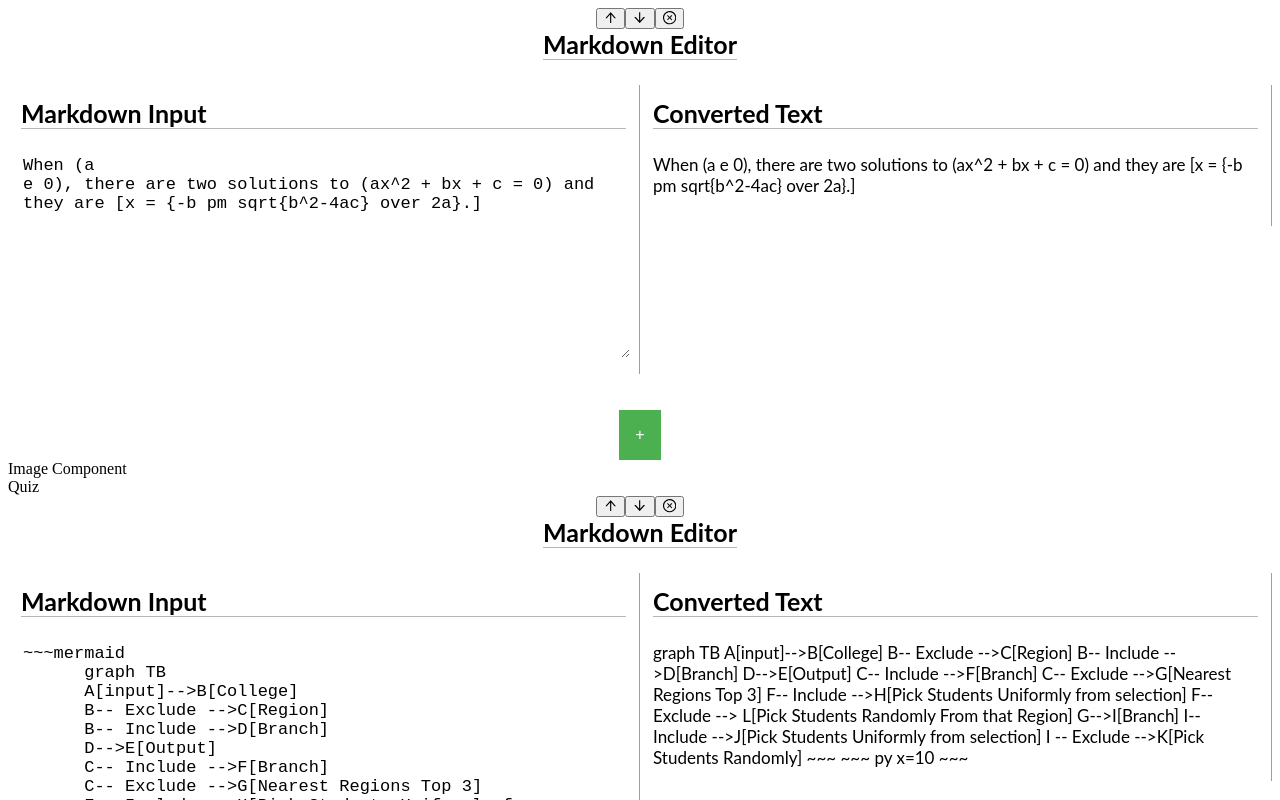
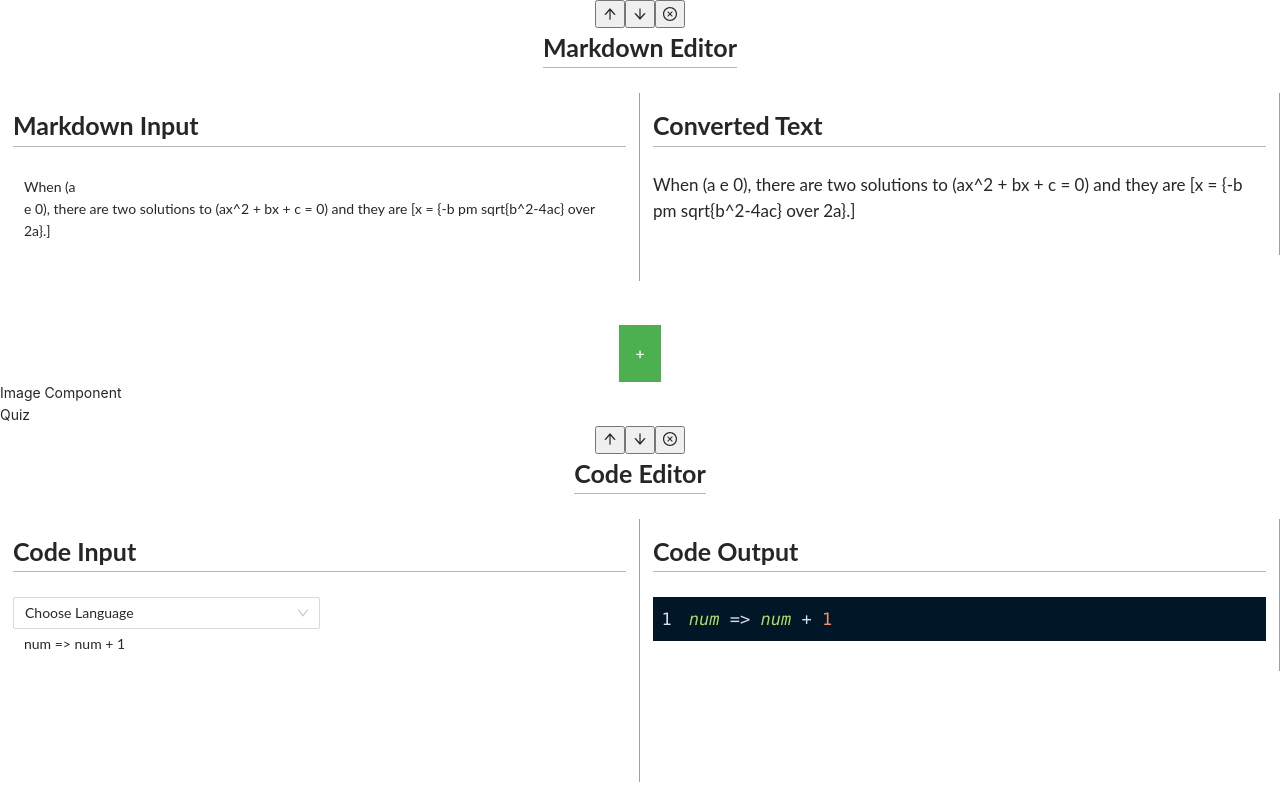
Before and after one commit to Souro-23/CC-Component, a React (Create React App) app: page / in a window 1280 px wide. Shown: the top 800 px of the page. Built offline with nearby package versions, Linux system fonts and the light colour scheme.

Commit message:
code block work

```diff
--- a/package.json
+++ b/package.json
@@ -7,6 +7,7 @@
     "@testing-library/jest-dom": "^5.11.9",
     "@testing-library/react": "^11.2.5",
     "@testing-library/user-event": "^12.8.3",
+    "antd": "^4.15.1",
     "mermaid": "^8.9.2",
     "react": "^17.0.1",
     "react-dom": "^17.0.1",
--- a/src/App.js
+++ b/src/App.js
@@ -1,17 +1,17 @@
 import "./styles.css";
 import React from "react";
 import Root from "./Components/Root/Root";
-
-
+import "antd/dist/antd.css";
 
 var components = [
   {
     type: "md",
-    content: "When \\(a \ne 0\\), there are two solutions to \(ax^2 + bx + c = 0\) and they are \[x = {-b \pm \sqrt{b^2-4ac} \over 2a}.\]"
+    content:
+      "When \\(a \ne 0\\), there are two solutions to (ax^2 + bx + c = 0) and they are [x = {-b pm sqrt{b^2-4ac} over 2a}.]",
   },
   {
     type: "image",
-    src: "This is image"
+    src: "This is image",
   },
   {
     type: "md",
@@ -33,16 +33,10 @@ var components = [
     ~~~ py
     x=10
     ~~~
-    `
-  }
+    `,
+  },
 ];
 
-
-
 export default function App() {
-
-
-  return (
-    <Root/>
-  );
+  return <Root />;
 }
--- a/src/Components/AddComponent/AddComponent.js
+++ b/src/Components/AddComponent/AddComponent.js
@@ -6,9 +6,10 @@ const AddComponent = ({ onAddComponent, index }) => {
     <div class={classes.hoverMenu}>
       <button class={classes.hoverMenu__Btn}>+</button>
       <div class={classes.hoverMenu__Content}>
-        <a onClick={() => onAddComponent(index,"md")}>Markdown</a>
-        <a onClick={() => onAddComponent(index,"image")}>Image</a>
-        <a onClick={() => onAddComponent(index,"quiz")}>Quiz</a>
+        <a onClick={() => onAddComponent(index, "md")}>Markdown</a>
+        <a onClick={() => onAddComponent(index, "image")}>Image</a>
+        <a onClick={() => onAddComponent(index, "quiz")}>Quiz</a>
+        <a onClick={() => onAddComponent(index, "codeBlock")}>Code Block</a>
       </div>
     </div>
   );
--- /dev/null
+++ b/src/Components/CodeBlock/CodeBlock.js
@@ -0,0 +1,96 @@
+import React, { useContext, useState } from "react";
+import SyntaxHighlighter from "react-syntax-highlighter";
+import AddComponent from "../AddComponent/AddComponent";
+import { subtopicContext } from "../Root/Root";
+import { Input, Select } from "antd";
+import { nightOwl } from "react-syntax-highlighter/dist/esm/styles/hljs";
+import { dark } from "react-syntax-highlighter/dist/esm/styles/prism";
+import classes from "./CodeBlock.module.css";
+import {
+  ArrowUpOutlined,
+  ArrowDownOutlined,
+  CloseCircleOutlined,
+} from "@ant-design/icons";
+import { programmingLanguages } from "./languageOptions";
+const { TextArea } = Input;
+
+const UP = -1;
+const DOWN = 1;
+
+export default function CodeBlock({ component, index }) {
+  // const codeString = 'print("Hello World")';
+
+  const {
+    subtopic,
+    changeSubtopic,
+    handleMove,
+    RemoveComponent,
+    addComponent,
+  } = useContext(subtopicContext);
+
+  const [language, setLanguage] = useState("");
+  const changeContent = (e) => {
+    changeSubtopic(index, e.target.value, "codeBlock");
+  };
+
+  const chooseLanguage = (value) => {
+    setLanguage(value);
+  };
+
+  return (
+    <div className={classes.codeBlock}>
+      <div style={{ display: "flex", justifyContent: "end" }}>
+        <button onClick={() => handleMove(index, UP)}>
+          <ArrowUpOutlined />
+        </button>
+        <button onClick={() => handleMove(index, DOWN)}>
+          <ArrowDownOutlined />
+        </button>
+        <button onClick={() => RemoveComponent(index)}>
+          <CloseCircleOutlined />
+        </button>
+      </div>
+      <div className={classes.codeBlock__title}>Code Editor</div>
+      <div className={classes.codeBlock__editor}>
+        <div className={classes.codeBlock__input}>
+          <div className={classes.codeBlock__title}>Code Input</div>
+          <div>
+            <Input.Group compact className={classes.quizCorrectButton}>
+              <Select
+                onChange={chooseLanguage}
+                defaultValue='Choose Language'
+                style={{ width: "50%" }}>
+                {programmingLanguages.map((lang, index) => (
+                  <option key={index} value={lang}>
+                    {lang}
+                  </option>
+                ))}
+              </Select>
+            </Input.Group>
+          </div>
+          <TextArea
+            autoSize={{ minRows: 6 }}
+            bordered={false}
+            className={classes.codeBlock__input__textArea}
+            value={component.content}
+            onChange={changeContent}></TextArea>
+        </div>
+        <div className={classes.codeBlock__output}>
+          <div className={classes.codeBlock__title}>Code Output</div>
+          <div className={classes.codeBlock__reactcodeBlock}>
+            <SyntaxHighlighter
+              language={language}
+              style={nightOwl}
+              showLineNumbers
+              wrapLongLines={true}>
+              {component.content}
+            </SyntaxHighlighter>
+          </div>
+        </div>
+      </div>
+      <br></br>
+      <br></br>
+      <AddComponent onAddComponent={addComponent} index={index} />
+    </div>
+  );
+}
--- /dev/null
+++ b/src/Components/CodeBlock/CodeBlock.module.css
@@ -0,0 +1,45 @@
+.codeBlock {
+  width: 100%;
+  height: 100%;
+  display: flex;
+  flex-direction: column;
+  align-items: center;
+}
+
+.codeBlock__title {
+  font-size: 25px;
+  font-weight: 700;
+  font-family: "Lato", sans-serif;
+  margin-bottom: 1em;
+  border-bottom: 1px solid rgba(15, 15, 15, 0.3);
+}
+
+.codeBlock__editor {
+  width: 100%;
+  height: 100%;
+  display: flex;
+}
+
+.codeBlock__input,
+.codeBlock__output {
+  width: 50%;
+  height: 100%;
+  padding: 13px;
+  border-right: 1.5px solid rgba(15, 15, 15, 0.4);
+  font-family: "Lato", sans-serif;
+}
+
+.codeBlock__input__textArea {
+  width: 100%;
+  border: none;
+  outline: none;
+  font-size: 17px;
+  overflow: hidden;
+}
+
+.codeBlock__reactcodeBlock {
+  width: 100%;
+  height: 100%;
+  border: none;
+  font-size: 17px;
+}
--- /dev/null
+++ b/src/Components/CodeBlock/languageOptions.js
@@ -0,0 +1,192 @@
+export const programmingLanguages = [
+  "oneC (1c)",
+  "abnf",
+  "accesslog",
+  "actionscript",
+  "ada",
+  "angelscript",
+  "apache",
+  "applescript",
+  "arcade",
+  "arduino",
+  "armasm",
+  "asciidoc",
+  "aspectj",
+  "autohotkey",
+  "autoit",
+  "avrasm",
+  "awk",
+  "axapta",
+  "bash",
+  "basic",
+  "bnf",
+  "brainfuck",
+  "cLike (c-like)",
+  "c",
+  "cal",
+  "capnproto",
+  "ceylon",
+  "clean",
+  "clojureRepl (clojure-repl)",
+  "clojure",
+  "cmake",
+  "coffeescript",
+  "coq",
+  "cos",
+  "cpp",
+  "crmsh",
+  "crystal",
+  "csharp",
+  "csp",
+  "css",
+  "d",
+  "dart",
+  "delphi",
+  "diff",
+  "django",
+  "dns",
+  "dockerfile",
+  "dos",
+  "dsconfig",
+  "dts",
+  "dust",
+  "ebnf",
+  "elixir",
+  "elm",
+  "erb",
+  "erlangRepl (erlang-repl)",
+  "erlang",
+  "excel",
+  "fix",
+  "flix",
+  "fortran",
+  "fsharp",
+  "gams",
+  "gauss",
+  "gcode",
+  "gherkin",
+  "glsl",
+  "gml",
+  "go",
+  "golo",
+  "gradle",
+  "groovy",
+  "haml",
+  "handlebars",
+  "haskell",
+  "haxe",
+  "hsp",
+  "htmlbars",
+  "http",
+  "hy",
+  "inform7",
+  "ini",
+  "irpf90",
+  "isbl",
+  "java",
+  "javascript",
+  "jbossCli (jboss-cli)",
+  "json",
+  "juliaRepl (julia-repl)",
+  "julia",
+  "kotlin",
+  "lasso",
+  "latex",
+  "ldif",
+  "leaf",
+  "less",
+  "lisp",
+  "livecodeserver",
+  "livescript",
+  "llvm",
+  "lsl",
+  "lua",
+  "makefile",
+  "markdown",
+  "mathematica",
+  "matlab",
+  "maxima",
+  "mel",
+  "mercury",
+  "mipsasm",
+  "mizar",
+  "mojolicious",
+  "monkey",
+  "moonscript",
+  "n1ql",
+  "nginx",
+  "nim",
+  "nix",
+  "nodeRepl (node-repl)",
+  "nsis",
+  "objectivec",
+  "ocaml",
+  "openscad",
+  "oxygene",
+  "parser3",
+  "perl",
+  "pf",
+  "pgsql",
+  "phpTemplate (php-template)",
+  "php",
+  "plaintext",
+  "pony",
+  "powershell",
+  "processing",
+  "profile",
+  "prolog",
+  "properties",
+  "protobuf",
+  "puppet",
+  "purebasic",
+  "pythonRepl (python-repl)",
+  "python",
+  "q",
+  "qml",
+  "r",
+  "reasonml",
+  "rib",
+  "roboconf",
+  "routeros",
+  "rsl",
+  "ruby",
+  "ruleslanguage",
+  "rust",
+  "sas",
+  "scala",
+  "scheme",
+  "scilab",
+  "scss",
+  "shell",
+  "smali",
+  "smalltalk",
+  "sml",
+  "sqf",
+  "sql",
+  "stan",
+  "stata",
+  "step21",
+  "stylus",
+  "subunit",
+  "swift",
+  "taggerscript",
+  "tap",
+  "tcl",
+  "thrift",
+  "tp",
+  "twig",
+  "typescript",
+  "vala",
+  "vbnet",
+  "vbscriptHtml (vbscript-html)",
+  "vbscript",
+  "verilog",
+  "vhdl",
+  "vim",
+  "x86asm",
+  "xl",
+  "xml",
+  "xquery",
+  "yaml",
+  "zephir",
+];
--- a/src/Components/Markdown/Markdown.js
+++ b/src/Components/Markdown/Markdown.js
@@ -1,7 +1,11 @@
-import React, { useContext, useState, useEffect } from 'react'
+import React, { useContext, useState, useEffect } from "react";
 import { subtopicContext } from "../Root/Root";
 import ReactMarkdown from "react-markdown";
-import { ArrowUpOutlined, ArrowDownOutlined, CloseCircleOutlined } from '@ant-design/icons'
+import {
+  ArrowUpOutlined,
+  ArrowDownOutlined,
+  CloseCircleOutlined,
+} from "@ant-design/icons";
 import { InlineMath, BlockMath } from "react-katex";
 import math from "remark-math";
 import { Prism as SyntaxHighlighter } from "react-syntax-highlighter";
@@ -10,50 +14,66 @@ import classes from "./Markdown.module.css";
 // import editorContext from "./editorContext";
 import "katex/dist/katex.min.css";
 import AddComponent from "../AddComponent/AddComponent";
-import 'mermaid/dist/mermaid.min.js';
+import "mermaid/dist/mermaid.min.js";
+import { Input } from "antd";
+const { TextArea } = Input;
 
-
-const UP = -1
-const DOWN = 1
-
-
+const UP = -1;
+const DOWN = 1;
 
 export default function Markdown({ component, index }) {
-
-    const {subtopic, changeSubtopic, handleMove, RemoveComponent, addComponent} = useContext(subtopicContext)
-
+  const {
+    subtopic,
+    changeSubtopic,
+    handleMove,
+    RemoveComponent,
+    addComponent,
+  } = useContext(subtopicContext);
 
   const changeContent = (e) => {
-        changeSubtopic(index, e.target.value)
-    }
+    changeSubtopic(index, e.target.value, "md");
+  };
   const renderers = {
     inlineMath: ({ value }) => <InlineMath math={value} />,
     math: ({ value }) => <BlockMath math={value} />,
     code: ({ language, value }) => {
       if (value) {
-                if (language == 'mermaid')
-                    return <div className={language} children={value} />
-                return <SyntaxHighlighter style={dark} language={language} children={value} />
+        if (language === "mermaid")
+          return <div className={language} children={value} />;
+        return (
+          <SyntaxHighlighter
+            style={dark}
+            language={language}
+            children={value}
+          />
+        );
       }
-            return <div></div>
-        }
+      return <div></div>;
+    },
   };
   return (
     <div className={classes.markdown}>
-             <div style={{ display: 'flex', justifyContent: 'end' }}>
-                <button onClick={() => handleMove(index, UP)}><ArrowUpOutlined /></button>
-                <button onClick={() => handleMove(index, DOWN)}><ArrowDownOutlined /></button>
-                <button onClick={() => RemoveComponent(index)}><CloseCircleOutlined /></button>
+      <div style={{ display: "flex", justifyContent: "end" }}>
+        <button onClick={() => handleMove(index, UP)}>
+          <ArrowUpOutlined />
+        </button>
+        <button onClick={() => handleMove(index, DOWN)}>
+          <ArrowDownOutlined />
+        </button>
+        <button onClick={() => RemoveComponent(index)}>
+          <CloseCircleOutlined />
+        </button>
       </div>
       <div className={classes.markdown__title}>Markdown Editor</div>
       <div className={classes.markdown__editor}>
         <div className={classes.markdown__input}>
           <div className={classes.markdown__title}>Markdown Input</div>
-                    <textarea
-                        style={{ height: "200px" }}
+          <TextArea
+            autoSize={{ minRows: 4 }}
+            bordered={false}
             className={classes.markdown__input__textArea}
             value={component.content}
-                        onChange={changeContent}></textarea>
+            onChange={changeContent}></TextArea>
         </div>
         <div className={classes.markdown__output}>
           <div className={classes.markdown__title}>Converted Text</div>
@@ -66,8 +86,9 @@ export default function Markdown({ component, index }) {
           </div>
         </div>
       </div>
-            <br></br><br></br>
+      <br></br>
+      <br></br>
       <AddComponent onAddComponent={addComponent} index={index} />
     </div>
-    )
+  );
 }
--- a/src/Components/Root/Root.js
+++ b/src/Components/Root/Root.js
@@ -1,104 +1,121 @@
-import React, { useState } from 'react'
-import ImageSelector from '../AddImage/ImageSelector';
-import MarkdownEditor from '../Markdown/Markdown';
-import QuizCreator from '../Quiz/QuizEditor'
-
+import React, { useState } from "react";
+import ImageSelector from "../AddImage/ImageSelector";
+import CodeBlock from "../CodeBlock/CodeBlock";
+import MarkdownEditor from "../Markdown/Markdown";
+import QuizCreator from "../Quiz/QuizEditor";
 
 export const subtopicContext = React.createContext();
-const UP = -1
-const DOWN = 1
-
-
+const UP = -1;
+const DOWN = 1;
 
 export default function Root() {
+  const [subtopic, setSubtopic] = useState(components);
 
-    const [subtopic,setSubtopic] = useState(components)
-
-    const changeSubtopic=(index,content,type="md")=>{
-       const newSubtopic = subtopic.map((component, Index )=>{
-            if(index===Index)
-                return{
-                    type:type,
-                    content:content
-                }
-            return component
-        })
-        console.log(index,content,newSubtopic)
-        setSubtopic(newSubtopic)
-    }
+  const changeSubtopic = (index, content, type) => {
+    const newSubtopic = subtopic.map((component, Index) => {
+      if (index === Index)
+        return {
+          type: type,
+          content: content,
+        };
+      return component;
+    });
+    console.log(index, content, newSubtopic);
+    setSubtopic(newSubtopic);
+  };
 
   const addComponent = (index, type) => {
     // to add a new component in the array
     let MDComponent = {
       type: "md",
-          content: ""
+      content: "",
     };
-        let imageComponent={
-          type:"image",
-          src:""
-        }
-        let quizComponent={
-            type:"quiz",
-            quizData:""
-          }
-        let newSubtopic = subtopic
-        if(type==="md")
-            newSubtopic.splice(index+1 , 0, MDComponent);
-        if(type==="image")
-            newSubtopic.splice(index+1, 0, imageComponent);
-        if(type==="quiz")
-            newSubtopic.splice(index+1, 0, quizComponent);
-        console.log (newSubtopic)
+    let imageComponent = {
+      type: "image",
+      src: "",
+    };
+    let quizComponent = {
+      type: "quiz",
+      quizData: "",
+    };
+    let codeBlockComponent = {
+      type: "codeBlock",
+      content: "",
+    };
+    let newSubtopic = subtopic;
+    if (type === "md") newSubtopic.splice(index + 1, 0, MDComponent);
+    if (type === "image") newSubtopic.splice(index + 1, 0, imageComponent);
+    if (type === "quiz") newSubtopic.splice(index + 1, 0, quizComponent);
+    if (type === "codeBlock")
+      newSubtopic.splice(index + 1, 0, codeBlockComponent);
+    console.log(newSubtopic);
     setSubtopic([...newSubtopic]);
   };
   const handleMove = (position, direction) => {
-        if (position < 0)
-          throw new Error("Given item not found.")
-        else if ((direction === UP && position === 0) || (direction === DOWN && position === subtopic.length - 1))
-          return // canot move outside of array
-        const component = subtopic[position]
-        let newSubtopic = subtopic.filter((item, index) => index !== position)
-        newSubtopic.splice(position + direction, 0, component)
-        setSubtopic(newSubtopic)
-    }
+    if (position < 0) throw new Error("Given item not found.");
+    else if (
+      (direction === UP && position === 0) ||
+      (direction === DOWN && position === subtopic.length - 1)
+    )
+      return; // canot move outside of array
+    const component = subtopic[position];
+    let newSubtopic = subtopic.filter((item, index) => index !== position);
+    newSubtopic.splice(position + direction, 0, component);
+    setSubtopic(newSubtopic);
+  };
   const RemoveComponent = (position) => {
-        let newSubtopic = subtopic.filter((item, index) => index !== position)
-        setSubtopic(newSubtopic)
-    }
-
+    let newSubtopic = subtopic.filter((item, index) => index !== position);
+    setSubtopic(newSubtopic);
+  };
 
   return (
-        <subtopicContext.Provider value={{subtopic, changeSubtopic , addComponent,handleMove,RemoveComponent}}>
-            {
-            subtopic.map((component, index)=>{
-                if (component.type==="md")
-                    return <MarkdownEditor key ={index} component={component} index={index}/>
-                if (component.type==="image")
-                    return <ImageSelector key ={index} component={component} index={index}/>
-                if (component.type==="quiz")
-                    return <QuizCreator key ={index} component={component} index={index}/>
-            })
+    <subtopicContext.Provider
+      value={{
+        subtopic,
+        changeSubtopic,
+        addComponent,
+        handleMove,
+        RemoveComponent,
+      }}>
+      {subtopic.map((component, index) => {
+        if (component.type === "md")
+          return (
+            <MarkdownEditor key={index} component={component} index={index} />
+          );
+        if (component.type === "image")
+          return (
+            <ImageSelector key={index} component={component} index={index} />
+          );
+        if (component.type === "quiz")
+          return (
+            <QuizCreator key={index} component={component} index={index} />
+          );
+        if (component.type === "codeBlock")
+          return <CodeBlock key={index} component={component} index={index} />;
+      })}
+    </subtopicContext.Provider>
+  );
 }
-        </subtopicContext.Provider>
-
-    )
-}
-
-
 
 var components = [
   {
     type: "md",
-      content: "When \(a \ne 0\), there are two solutions to \(ax^2 + bx + c = 0\) and they are \[x = {-b \pm \sqrt{b^2-4ac} \over 2a}.\]"
+    content:
+      "When (a \ne 0), there are two solutions to (ax^2 + bx + c = 0) and they are [x = {-b pm sqrt{b^2-4ac} over 2a}.]",
   },
   {
     type: "image",
-      src: "This is image"
+    src: "This is image",
   },
   {
     type: "quiz",
-      content: 'this is a quiz'
-    },{
+    quizData: "this is a quiz",
+  },
+  {
+    type: "codeBlock",
+    content: "num => num + 1",
+  },
+  {
     type: "md",
     content: `~~~mermaid
       graph TB
@@ -118,6 +135,6 @@ var components = [
       ~~~ py
       x=10
       ~~~
-      `
-    }
+      `,
+  },
 ];
```
Also changed, not shown: 1 other file (tests, documents, lock files or other folders). Lines whose indentation alone changed are shown as unchanged.
